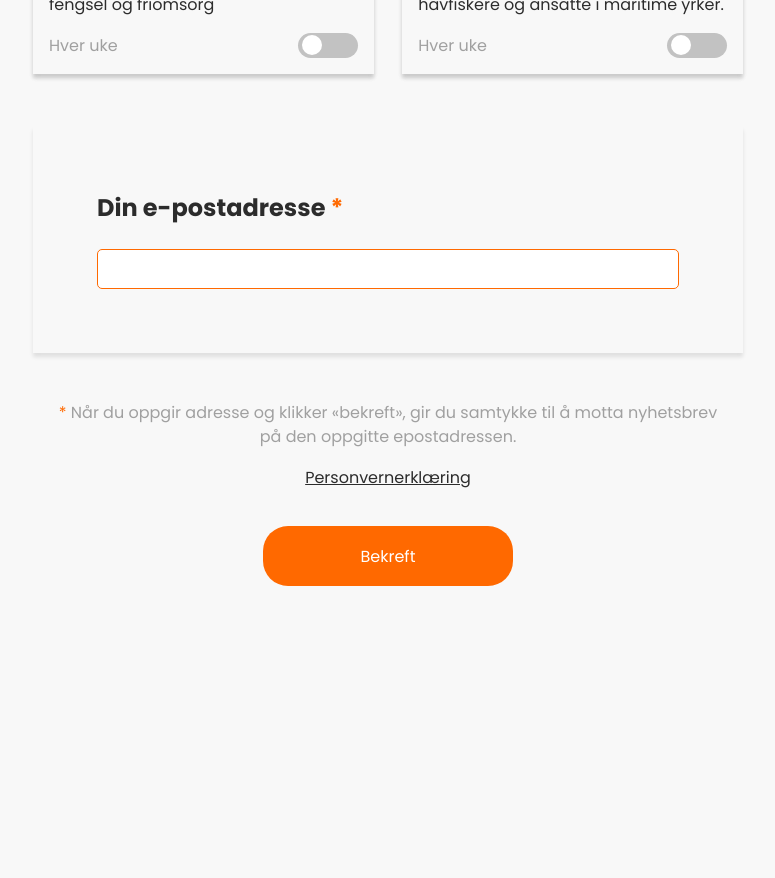
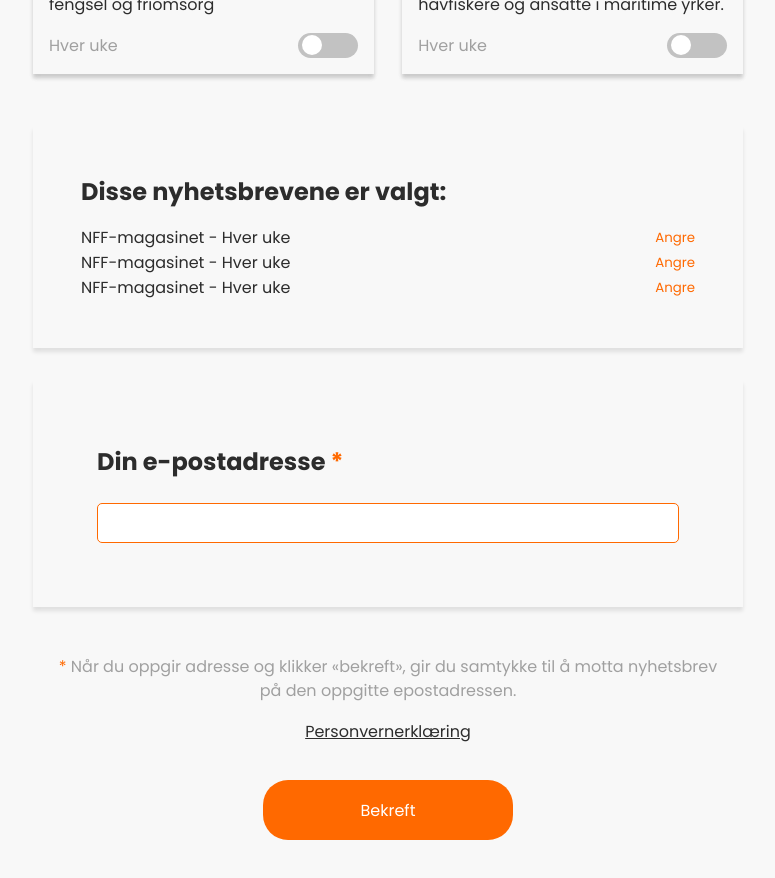
Before and after one commit to Ninuskaninus/FrifagNyhetsbrev, a React (Create React App) app: page / in a window 1280 px wide. Shown: the part 5340-6218 px from the top of the page, without its empty margins (252-1027 px from the left). Before the commit the page ends 5990 px from the top, so only its background shows below. Built offline with nearby package versions, Linux system fonts and the light colour scheme.

Commit message:
added chosen newsletters - not functional only ui

```diff
--- /dev/null
+++ b/src/components/checkedList/index.jsx
@@ -0,0 +1,15 @@
+import React from "react";
+import {Container} from "./index.styles";
+
+export default function CheckedList() {
+  return (
+    <Container>
+      <h3>Disse nyhetsbrevene er valgt:</h3>
+      <ul>
+        <li><p>NFF-magasinet - Hver uke</p><button type="button">Angre</button></li>
+        <li><p>NFF-magasinet - Hver uke</p><button type="button">Angre</button></li>
+        <li><p>NFF-magasinet - Hver uke</p><button type="button">Angre</button></li>
+      </ul>
+    </Container>
+  );
+}
--- /dev/null
+++ b/src/components/checkedList/index.styles.jsx
@@ -0,0 +1,29 @@
+import styled from "styled-components";
+
+export const Container = styled.div`
+width: 100%;
+padding: 3rem;
+box-shadow: var(--boxShadow);
+margin-bottom: 2rem;
+
+button{
+color: var(--orange);
+background-color: transparent;
+border: none;
+cursor: pointer;
+}
+
+h3{
+margin-bottom: 1rem;
+}
+
+ul{
+list-style-type: none;
+}
+
+li{
+display: flex;
+justify-content: space-between;
+
+}
+`;
--- a/src/pages/main/index.jsx
+++ b/src/pages/main/index.jsx
@@ -7,6 +7,7 @@
 import Email from "../../components/email";
 import Confirm from "../../components/confirmBtn";
 import ConfirmMessage from "../../components/confirmMessage";
+import CheckedList from "../../components/checkedList";
 
 export default function Main() {
   return (
@@ -15,7 +16,8 @@
       <Frifag />
       <Top2 />
       <Fagredaksjonene />
-      <ConfirmMessage/>
+      <ConfirmMessage />
+      <CheckedList />
       <Email />
       <Confirm />
     </Form>
```
